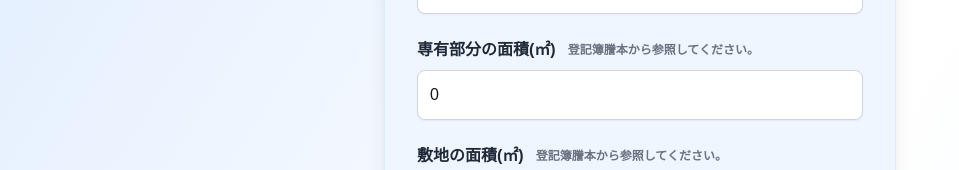
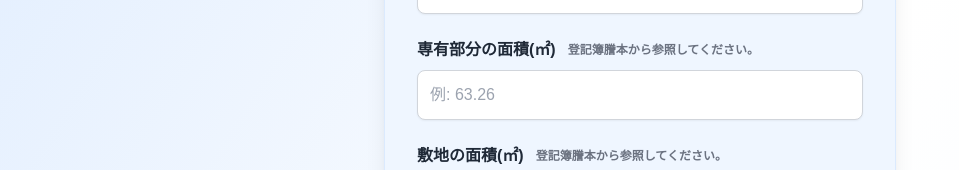
Before and after one commit to ryo8073/no4667-condo-valuation, a Next.js app: page / in a window 1280 px wide. Shown: the part 591-761 px from the top of the page, without its empty margins (0-959 px from the left). Built offline with nearby package versions, Linux system fonts and the light colour scheme.

Commit message:
fix: remove HTML validation attributes and fix exclusiveArea type

```diff
--- a/src/components/input-form.tsx
+++ b/src/components/input-form.tsx
@@ -10,7 +10,7 @@ interface FormState {
   constructionDate: string;
   totalFloors: number;
   floor: number;
-  exclusiveArea: number;
+  exclusiveArea: string;
   landArea: string;
   landShareNumerator: string;
   landShareDenominator: string;
@@ -26,7 +26,7 @@ const initialFormState: FormState = {
   constructionDate: "",
   totalFloors: 10,
   floor: 1,
-  exclusiveArea: 0,
+  exclusiveArea: "",
   landArea: "",
   landShareNumerator: "1",
   landShareDenominator: "1",
@@ -84,7 +84,7 @@ export default function InputForm({ onResult }: { onResult: (result: ResultWithD
     constructionDate: form.constructionDate,
     totalFloors: form.totalFloors,
     floor: form.floor,
-    exclusiveArea: form.exclusiveArea,
+    exclusiveArea: form.exclusiveArea ? Number(form.exclusiveArea) : 0,
     landArea: form.landArea ? Number(form.landArea.replace(/,/g, "")) : 0,
     landShareNumerator: Number(form.landShareNumerator.replace(/,/g, "")),
     landShareDenominator: Number(form.landShareDenominator.replace(/,/g, "")),
@@ -185,7 +185,7 @@ export default function InputForm({ onResult }: { onResult: (result: ResultWithD
             総階数
             <span className="text-xs text-gray-500 ml-2">登記簿謄本から参照してください。</span>
           </label>
-          <input id="totalFloors" type="number" name="totalFloors" value={form.totalFloors} onChange={handleChange} className={`w-full p-3 rounded-lg border border-gray-300 bg-white shadow-sm focus:ring-2 focus:ring-blue-400 focus:border-blue-400 transition ${errors.totalFloors ? ' border-red-400' : ''}`} min={1} placeholder="例: 10" inputMode="numeric" />
+          <input id="totalFloors" type="number" name="totalFloors" value={form.totalFloors} onChange={handleChange} className={`w-full p-3 rounded-lg border border-gray-300 bg-white shadow-sm focus:ring-2 focus:ring-blue-400 focus:border-blue-400 transition ${errors.totalFloors ? ' border-red-400' : ''}`} placeholder="例: 10" inputMode="numeric" />
           {errors.totalFloors && <span className="text-red-500 text-xs mt-1 block">{errors.totalFloors}</span>}
         </div>
         <div>
@@ -193,7 +193,7 @@ export default function InputForm({ onResult }: { onResult: (result: ResultWithD
             所在階
             <span className="text-xs text-gray-500 ml-2">登記簿謄本から参照してください。</span>
           </label>
-          <input id="floor" type="number" name="floor" value={form.floor} onChange={handleChange} className={`w-full p-3 rounded-lg border border-gray-300 bg-white shadow-sm focus:ring-2 focus:ring-blue-400 focus:border-blue-400 transition ${errors.floor ? ' border-red-400' : ''}`} min={0} max={form.totalFloors} placeholder="例: 7" inputMode="numeric" />
+          <input id="floor" type="number" name="floor" value={form.floor} onChange={handleChange} className={`w-full p-3 rounded-lg border border-gray-300 bg-white shadow-sm focus:ring-2 focus:ring-blue-400 focus:border-blue-400 transition ${errors.floor ? ' border-red-400' : ''}`} placeholder="例: 7" inputMode="numeric" />
           {errors.floor && <span className="text-red-500 text-xs mt-1 block">{errors.floor}</span>}
         </div>
         <div>
@@ -201,7 +201,7 @@ export default function InputForm({ onResult }: { onResult: (result: ResultWithD
             専有部分の面積(㎡)
             <span className="text-xs text-gray-500 ml-2">登記簿謄本から参照してください。</span>
           </label>
-          <input id="exclusiveArea" type="number" name="exclusiveArea" value={form.exclusiveArea} onChange={handleChange} className={`w-full p-3 rounded-lg border border-gray-300 bg-white shadow-sm focus:ring-2 focus:ring-blue-400 focus:border-blue-400 transition ${errors.exclusiveArea ? ' border-red-400' : ''}`} min={0} step="0.01" placeholder="例: 63.26" inputMode="decimal" />
+          <input id="exclusiveArea" type="number" name="exclusiveArea" value={form.exclusiveArea} onChange={handleChange} className={`w-full p-3 rounded-lg border border-gray-300 bg-white shadow-sm focus:ring-2 focus:ring-blue-400 focus:border-blue-400 transition ${errors.exclusiveArea ? ' border-red-400' : ''}`} placeholder="例: 63.26" inputMode="decimal" />
           {errors.exclusiveArea && <span className="text-red-500 text-xs mt-1 block">{errors.exclusiveArea}</span>}
         </div>
         <div>
@@ -218,8 +218,6 @@ export default function InputForm({ onResult }: { onResult: (result: ResultWithD
             onFocus={() => setLandAreaFocused(true)}
             onBlur={() => setLandAreaFocused(false)}
             className={`w-full p-3 rounded-lg border border-gray-300 bg-white shadow-sm focus:ring-2 focus:ring-blue-400 focus:border-blue-400 transition ${errors.landArea ? ' border-red-400' : ''}`}
-            min={0}
-            step="0.01"
             placeholder="例: 1306.00"
             inputMode="decimal"
             pattern="[0-9.]*"
@@ -232,9 +230,9 @@ export default function InputForm({ onResult }: { onResult: (result: ResultWithD
             <span className="text-xs text-gray-500 ml-2">登記簿謄本に記載の敷地権割合（例：6608 / 369648） 分子・分母ともに入力してください。</span>
           </label>
           <div className="flex items-center gap-2">
-            <input id="landShareNumerator" type="text" name="landShareNumerator" value={formatCommaNumber(form.landShareNumerator)} onChange={handleCommaInput} className={`p-3 rounded-lg border border-gray-300 bg-white shadow-sm focus:ring-2 focus:ring-blue-400 focus:border-blue-400 transition w-24 ${errors.landShareNumerator ? ' border-red-400' : ''}`} min={1} placeholder="分子 例: 6608" inputMode="numeric" pattern="[0-9]*" />
+            <input id="landShareNumerator" type="text" name="landShareNumerator" value={formatCommaNumber(form.landShareNumerator)} onChange={handleCommaInput} className={`p-3 rounded-lg border border-gray-300 bg-white shadow-sm focus:ring-2 focus:ring-blue-400 focus:border-blue-400 transition w-24 ${errors.landShareNumerator ? ' border-red-400' : ''}`} placeholder="分子 例: 6608" inputMode="numeric" pattern="[0-9]*" />
             <span className="font-bold text-lg text-gray-700">/</span>
-            <input id="landShareDenominator" type="text" name="landShareDenominator" value={formatCommaNumber(form.landShareDenominator)} onChange={handleCommaInput} className={`p-3 rounded-lg border border-gray-300 bg-white shadow-sm focus:ring-2 focus:ring-blue-400 focus:border-blue-400 transition w-24 ${errors.landShareDenominator ? ' border-red-400' : ''}`} min={1} placeholder="分母 例: 369648" inputMode="numeric" pattern="[0-9]*" />
+            <input id="landShareDenominator" type="text" name="landShareDenominator" value={formatCommaNumber(form.landShareDenominator)} onChange={handleCommaInput} className={`p-3 rounded-lg border border-gray-300 bg-white shadow-sm focus:ring-2 focus:ring-blue-400 focus:border-blue-400 transition w-24 ${errors.landShareDenominator ? ' border-red-400' : ''}`} placeholder="分母 例: 369648" inputMode="numeric" pattern="[0-9]*" />
           </div>
           <span className="text-xs text-gray-500 mt-1 block">
             {formatCommaNumber(form.landShareNumerator)} / {formatCommaNumber(form.landShareDenominator)}
@@ -250,7 +248,7 @@ export default function InputForm({ onResult }: { onResult: (result: ResultWithD
             従来の区分所有権の価格（建物）
             <span className="text-xs text-gray-500 ml-2">固定資産税評価額を入力してください。</span>
           </label>
-          <input id="buildingPrice" type="text" name="buildingPrice" value={formatCommaNumber(form.buildingPrice)} onChange={handleCommaInput} className={`w-full p-3 rounded-lg border border-gray-300 bg-white shadow-sm focus:ring-2 focus:ring-blue-400 focus:border-blue-400 transition ${errors.buildingPrice ? ' border-red-400' : ''}`} min={0} placeholder="例: 6148686" inputMode="numeric" pattern="[0-9]*" />
+          <input id="buildingPrice" type="text" name="buildingPrice" value={formatCommaNumber(form.buildingPrice)} onChange={handleCommaInput} className={`w-full p-3 rounded-lg border border-gray-300 bg-white shadow-sm focus:ring-2 focus:ring-blue-400 focus:border-blue-400 transition ${errors.buildingPrice ? ' border-red-400' : ''}`} placeholder="例: 6148686" inputMode="numeric" pattern="[0-9]*" />
           {errors.buildingPrice && <span className="text-red-500 text-xs mt-1 block">{errors.buildingPrice}</span>}
         </div>
         <div>
@@ -258,7 +256,7 @@ export default function InputForm({ onResult }: { onResult: (result: ResultWithD
             前面路線価(円)
             <span className="text-xs text-gray-500 ml-2">国税庁全国路線価図を参照してください。</span>
           </label>
-          <input id="roadPrice" type="text" name="roadPrice" value={formatCommaNumber(form.roadPrice)} onChange={handleCommaInput} className={`w-full p-3 rounded-lg border border-gray-300 bg-white shadow-sm focus:ring-2 focus:ring-blue-400 focus:border-blue-400 transition ${errors.roadPrice ? ' border-red-400' : ''}`} min={0} placeholder="例: 68000" inputMode="numeric" pattern="[0-9]*" />
+          <input id="roadPrice" type="text" name="roadPrice" value={formatCommaNumber(form.roadPrice)} onChange={handleCommaInput} className={`w-full p-3 rounded-lg border border-gray-300 bg-white shadow-sm focus:ring-2 focus:ring-blue-400 focus:border-blue-400 transition ${errors.roadPrice ? ' border-red-400' : ''}`} placeholder="例: 68000" inputMode="numeric" pattern="[0-9]*" />
           {errors.roadPrice && <span className="text-red-500 text-xs mt-1 block">{errors.roadPrice}</span>}
         </div>
         <div>
@@ -296,7 +294,7 @@ export default function InputForm({ onResult }: { onResult: (result: ResultWithD
             賃貸割合（%）
             <span className="text-xs text-gray-500 ml-2">全国路線価図に表示。相続時に実際に賃貸されている面積割合を入力してください。</span>
           </label>
-          <input id="rentalRate" type="number" name="rentalRate" value={form.rentalRate} onChange={handleChange} className="w-full p-3 rounded-lg border border-gray-300 bg-white shadow-sm focus:ring-2 focus:ring-blue-400 focus:border-blue-400 transition" min={0} max={100} placeholder="例: 100" inputMode="decimal" step="0.01" />
+          <input id="rentalRate" type="number" name="rentalRate" value={form.rentalRate} onChange={handleChange} className="w-full p-3 rounded-lg border border-gray-300 bg-white shadow-sm focus:ring-2 focus:ring-blue-400 focus:border-blue-400 transition" placeholder="例: 100" inputMode="decimal" />
           {errors.rentalRate && <span className="text-red-500 text-xs mt-1 block">{errors.rentalRate}</span>}
         </div>
       </div>
```
